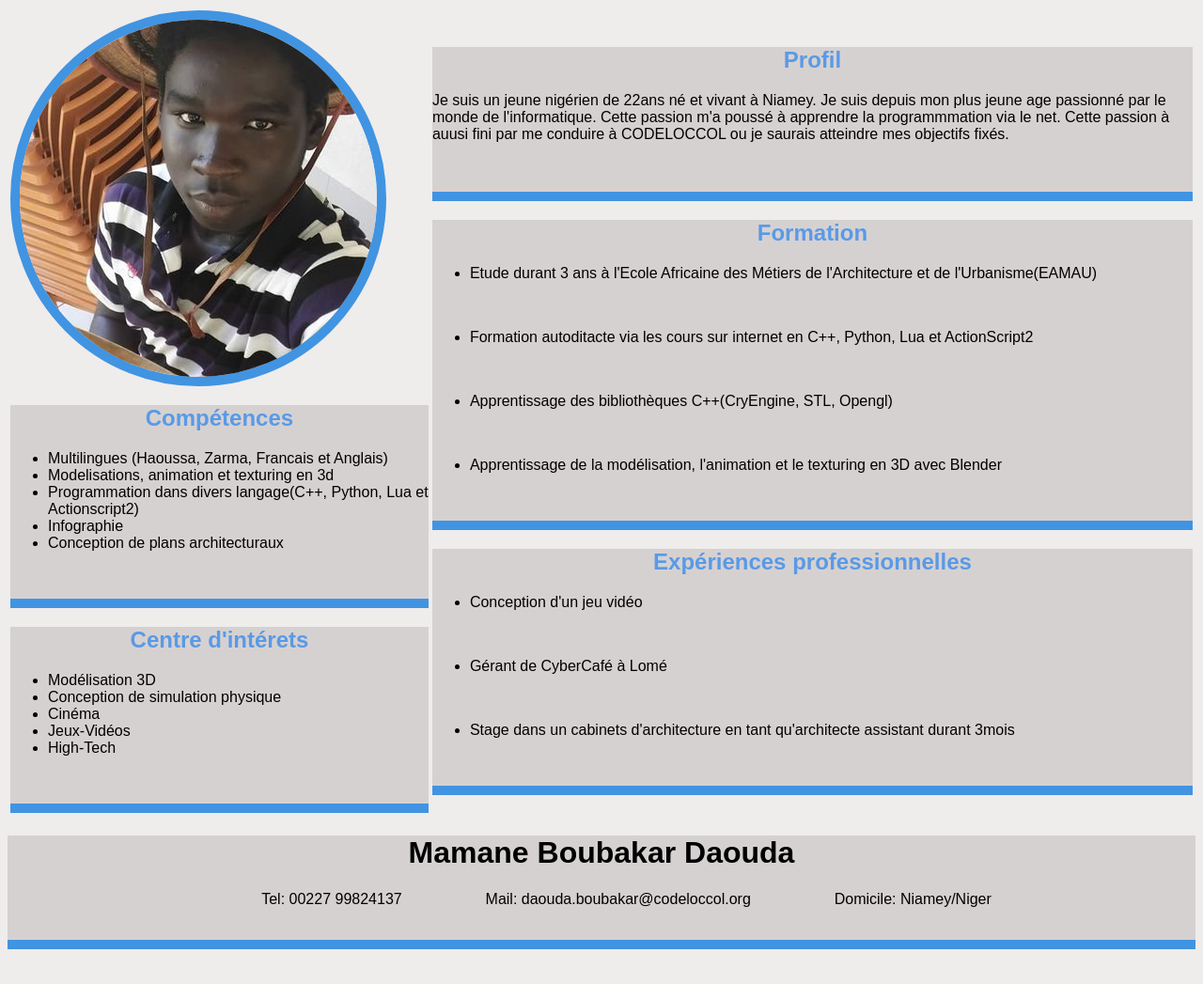
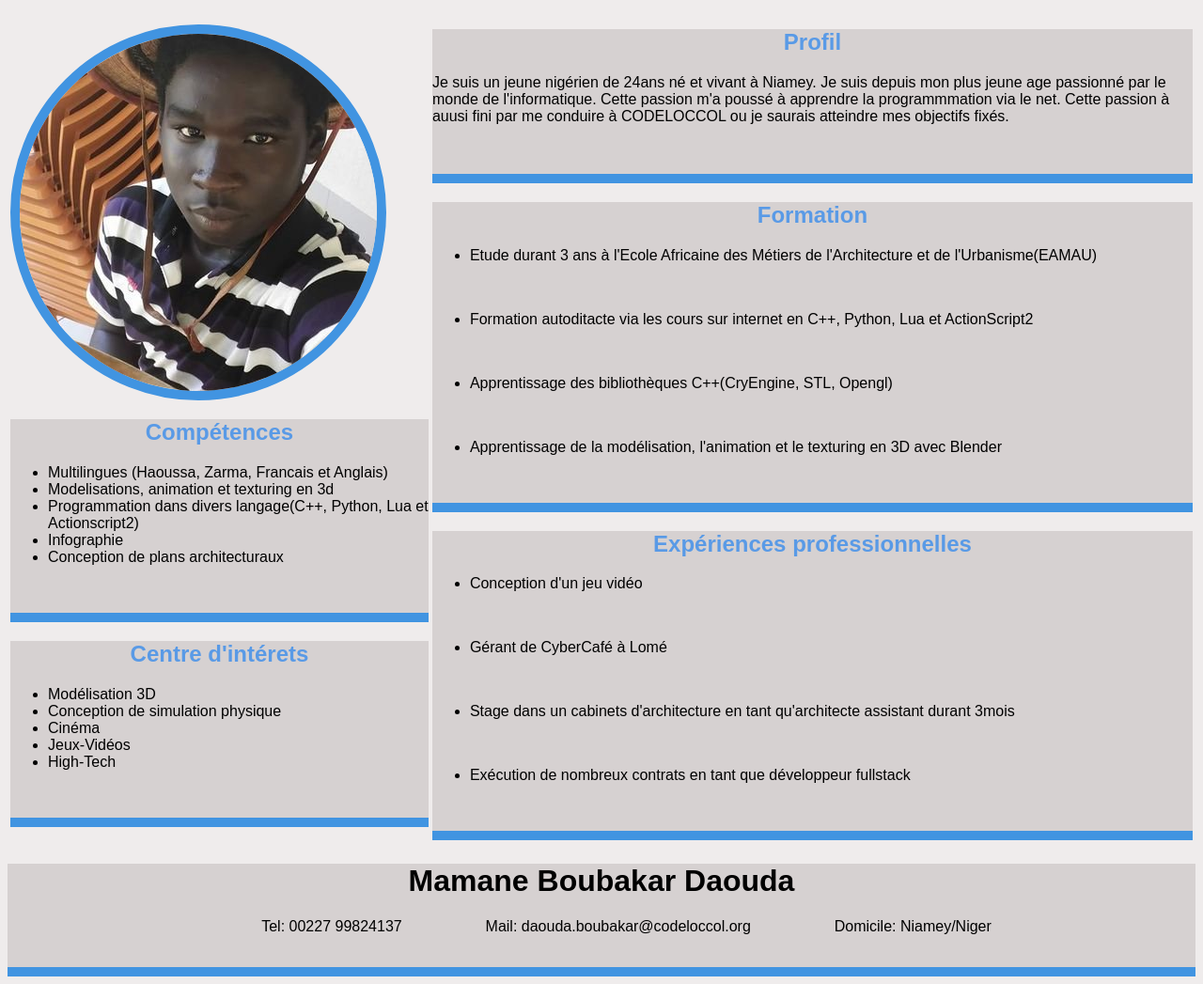
Before and after one commit to daouloccol88/SiteCv, a plain HTML site: page index.html in a window 1280 px wide. Shown: the whole page at 94% size. Before the commit the page ends 1018 px from the top, so only its background shows below. Drawn offline with Linux system fonts and the light colour scheme.

Commit message:
Update index.html

```diff
--- a/index.html
+++ b/index.html
@@ -41,7 +41,7 @@
                         <section class ="Profil">
                             <h2>Profil</h2>
                             <p>
-                                Je suis un jeune nigérien de 22ans né et vivant à Niamey. Je suis depuis mon plus
+                                Je suis un jeune nigérien de 24ans né et vivant à Niamey. Je suis depuis mon plus
                                 jeune age passionné par le monde de l'informatique. Cette passion m'a poussé à
                                 apprendre la programmmation via le net. Cette passion à auusi fini par me conduire
                                 à CODELOCCOL ou je saurais atteindre mes objectifs fixés.
@@ -71,6 +71,8 @@
                                 <p> </br> </p>
                                 <li>Stage dans un cabinets d'architecture en tant qu'architecte assistant durant 3mois</li>
                                 <p> </br> </p>
+                                <li>Exécution de nombreux contrats en tant que développeur fullstack</li>
+                                <p> </br> </p>
 
                             </ul>
                         </section>
```
